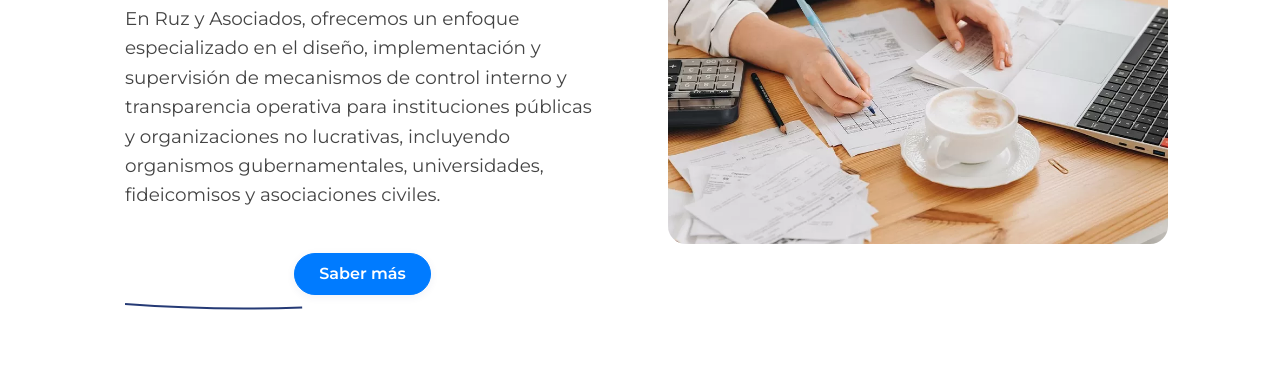
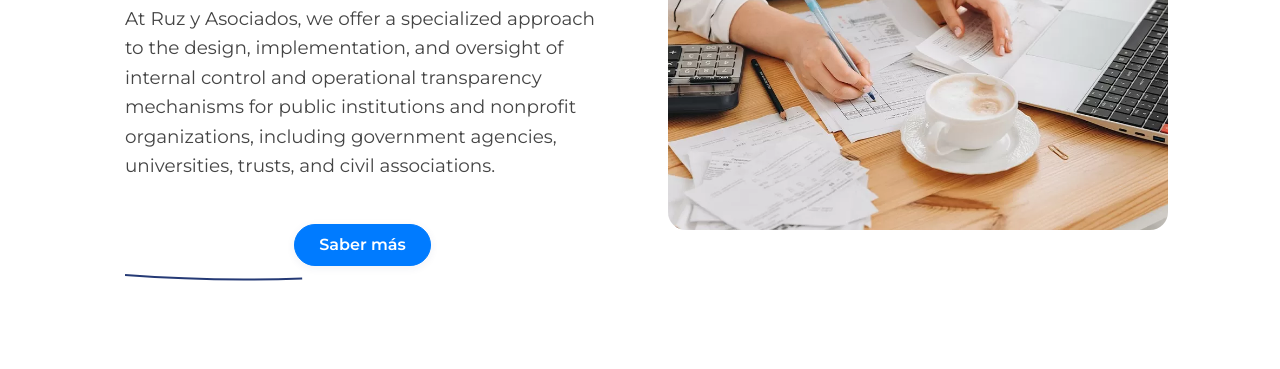
Before and after one commit to ruzyasociados/ruzyasociadosV2, a website: page index.html in a window 1280 px wide. Shown: the part 755-1124 px from the top of the page. Drawn offline with nearby package versions, Linux system fonts and the light colour scheme.

Commit message:
cambiodeinfo

```diff
--- a/index.html
+++ b/index.html
@@ -120,7 +120,7 @@
       <div class="card-body text-center">
         <img src="./img/logo-ruz.png" alt="Logo Ruz" style="width:40px;">
         <h5 class="card-title mt-2">Servicios Corporativos Integrales</h5>
-        <p class="card-text">En Ruz y Asociados, ofrecemos un enfoque especializado en el diseño, implementación y supervisión de mecanismos de control interno y transparencia operativa para instituciones públicas y organizaciones no lucrativas, incluyendo organismos gubernamentales, universidades, fideicomisos y asociaciones civiles.</p>
+        <p class="card-text">At Ruz y Asociados, we offer a specialized approach to the design, implementation, and oversight of internal control and operational transparency mechanisms for public institutions and nonprofit organizations, including government agencies, universities, trusts, and civil associations.</p>
         <a href="./servicios/corporativos.html" class="btn btn-primary">Saber más</a>
       </div>
     </div>
@@ -182,7 +182,7 @@
               </div>
               <h3 class="servicio-titulo">Servicios Corporativos Integrales</h3>
               <p class="servicio-descripcion">
-                En Ruz y Asociados, ofrecemos un enfoque especializado en el diseño, implementación y supervisión de mecanismos de control interno y transparencia operativa para instituciones públicas y organizaciones no lucrativas, incluyendo organismos gubernamentales, universidades, fideicomisos y asociaciones civiles.
+                At Ruz y Asociados, we offer a specialized approach to the design, implementation, and oversight of internal control and operational transparency mechanisms for public institutions and nonprofit organizations, including government agencies, universities, trusts, and civil associations.
               </p>
               <a href="./servicios/corporativos.html" class="btn btn-primary btn-servicio">Saber más</a>
               <div class="wind-animation-footer">
```
